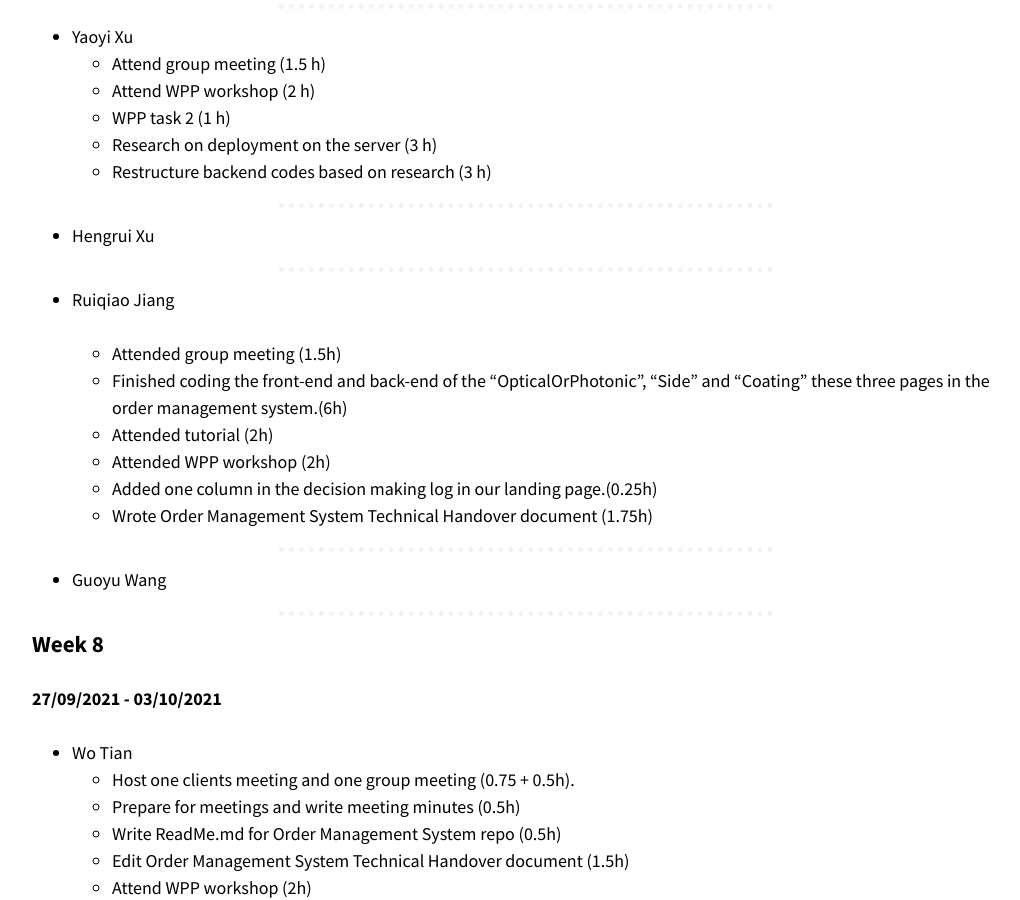
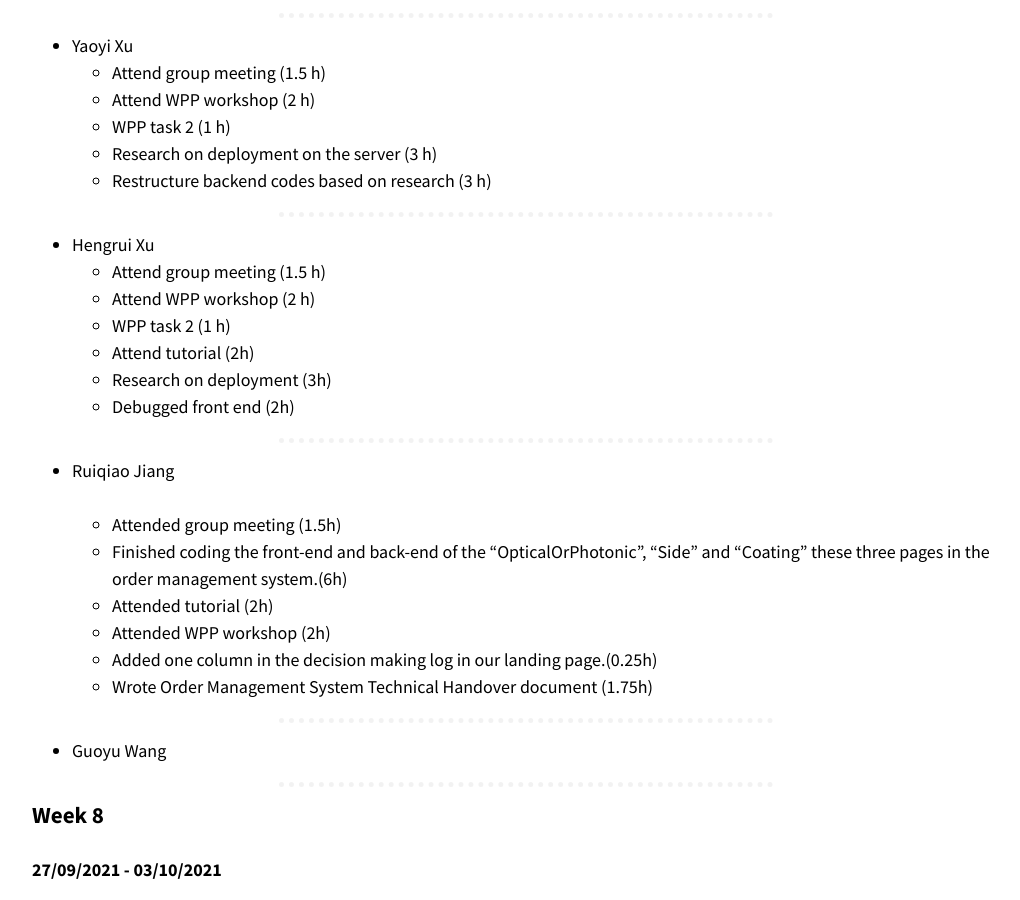
Before and after one commit to optofab/optofab.github.io, a Jekyll site: the page built from work_records.md, in a window 1280 px wide and 900 px high, scrolled down 14400 px. Shown: the whole window, without its empty margins (114-1134 px from the left). Built offline with Jekyll 4.4.1, drawn with Linux system fonts in a browser that asks for light colours; nearby versions of some CDN libraries; emoji names are drawn with the system emoji font; some of the changed text lies outside the part shown.

Commit message:
Update work_records.md

```diff
--- a/work_records.md
+++ b/work_records.md
@@ -533,7 +533,8 @@ _[Don't forget to add hours for each of the work you've done. This line will be
 
 - Hengrui Xu
 
-  -
+  - Attended group meeting (0.5h)
+  - Implemented code refinements (9h)
 
 <hr class="hr-dotted">
 
@@ -594,6 +595,12 @@ _[Don't forget to add hours for each of the work you've done. This line will be
 <hr class="hr-dotted">
 
 - Hengrui Xu
+  - Attend group meeting (1.5 h)
+  - Attend WPP workshop (2 h)
+  - WPP task 2 (1 h)
+  - Attend tutorial (2h)
+  - Research on deployment (3h)
+  - Debugged front end (2h)
 
 <hr class="hr-dotted">
 
@@ -648,6 +655,8 @@ _[Don't forget to add hours for each of the work you've done. This line will be
 <hr class="hr-dotted">
 
 - Hengrui Xu
+
+  -
 
 <hr class="hr-dotted">
 
```
Also changed, not shown: other parts of work_records.md (+1 -1 lines).
